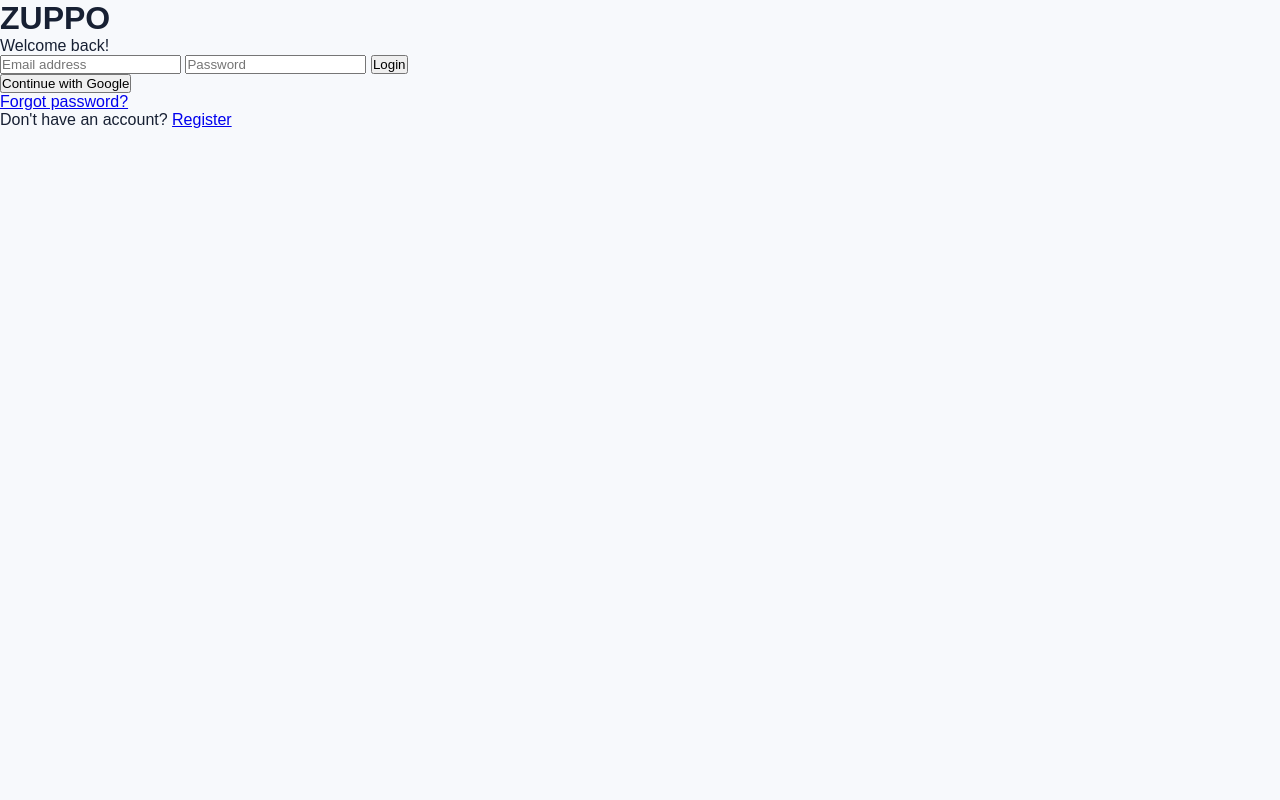
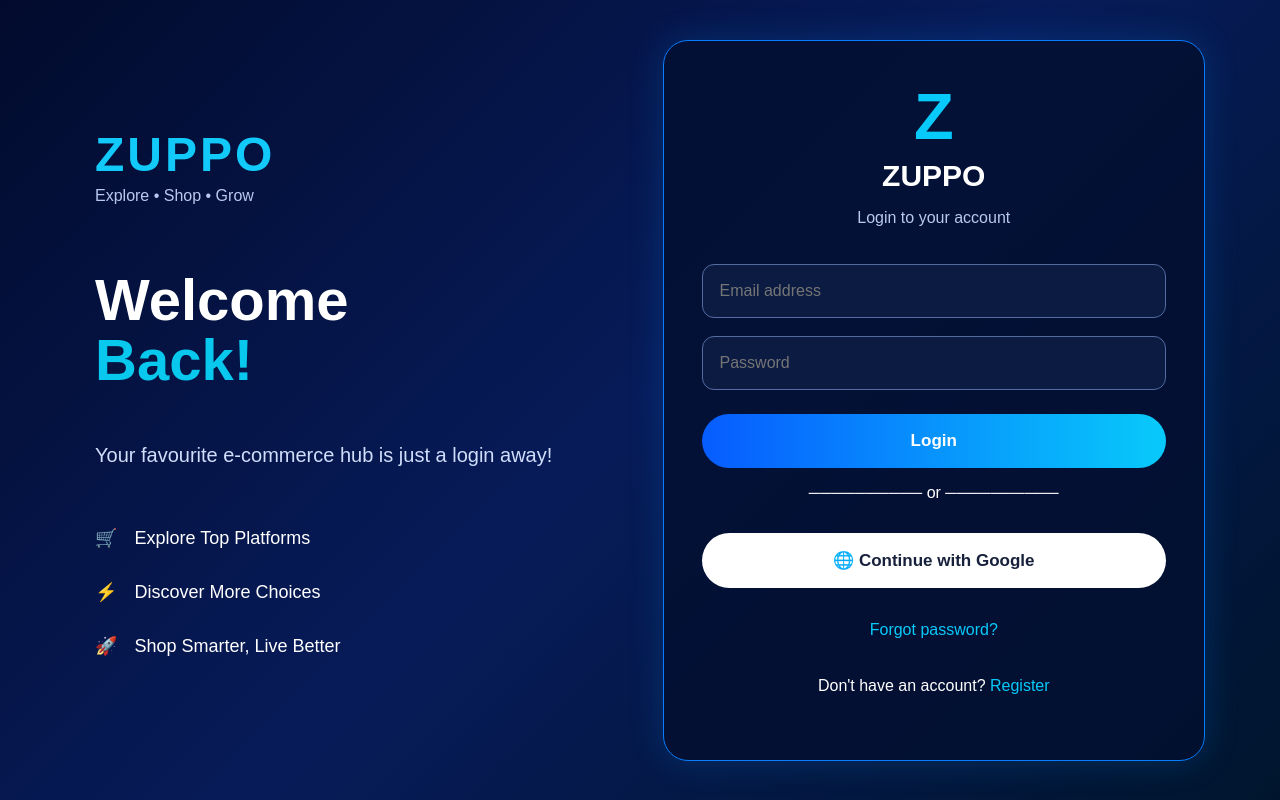
Before and after one commit to pravat7022/zuppo-website-, a plain HTML site: page login.html in a window 1280 px wide. Drawn offline with Linux system fonts and the light colour scheme.

Commit message:
Update login.html

```diff
--- a/login.html
+++ b/login.html
@@ -5,30 +5,154 @@
 <meta charset="UTF-8">
 <meta name="viewport" content="width=device-width, initial-scale=1.0">
 <title>Login | ZUPPO</title>
-  <link rel="stylesheet" href="style.css">
+
+<style>
+*{box-sizing:border-box}
+body{
+  margin:0;
+  min-height:100vh;
+  font-family:Arial,sans-serif;
+  color:white;
+  background:linear-gradient(135deg,#020b2d,#071b59,#00152d);
+}
+.page{
+  max-width:1200px;
+  min-height:100vh;
+  margin:auto;
+  padding:35px;
+  display:grid;
+  grid-template-columns:1fr 1fr;
+  gap:45px;
+  align-items:center;
+}
+.brand{padding:20px}
+.logo{
+  font-size:48px;
+  font-weight:900;
+  letter-spacing:3px;
+  color:#12cafa;
+}
+.tagline{color:#b9c9ee;margin-top:5px}
+h1{font-size:58px;line-height:1.05;margin-top:65px}
+h1 span{color:#08c9ed}
+.description{
+  font-size:20px;
+  line-height:1.6;
+  color:#d1defb;
+}
+.features{margin-top:40px;line-height:3;font-size:18px}
+.feature-icon{color:#12cafa;margin-right:12px}
+.card{
+  padding:38px;
+  border:1px solid #087dff;
+  border-radius:25px;
+  background:rgba(3,15,48,.82);
+  box-shadow:0 0 35px rgba(0,145,255,.2);
+  text-align:center;
+}
+.card-logo{font-size:65px;color:#08cafa;font-weight:900}
+.card h2{font-size:30px;margin:5px 0}
+.subtitle{color:#b9c9ee;margin-bottom:28px}
+input{
+  width:100%;
+  padding:17px;
+  margin:9px 0;
+  border:1px solid #536b9e;
+  border-radius:12px;
+  background:#0b1b42;
+  color:white;
+  font-size:16px;
+  outline:none;
+}
+input:focus{border-color:#08cafa}
+button{
+  width:100%;
+  padding:17px;
+  margin-top:15px;
+  border:0;
+  border-radius:30px;
+  font-size:17px;
+  font-weight:bold;
+  cursor:pointer;
+}
+.login-btn{
+  color:white;
+  background:linear-gradient(90deg,#075cff,#08cafa);
+}
+.google-btn{
+  color:#17213b;
+  background:white;
+}
+a{color:#08cafa;text-decoration:none}
+.links{margin-top:22px;line-height:2.5}
+#loginMessage{color:#ffcf70;overflow-wrap:anywhere}
+@media(max-width:750px){
+  .page{grid-template-columns:1fr;padding:20px;gap:15px}
+  .brand{padding:10px}
+  h1{font-size:38px;margin-top:25px}
+  .description{font-size:16px}
+  .features{display:none}
+  .card{padding:25px 20px}
+  .logo{font-size:36px}
+}
+</style>
 </head>
+
 <body>
-  <main class="login-container">
-    <h1>ZUPPO</h1>
-    <p>Welcome back!</p>
+<div class="page">
+
+<section class="brand">
+  <div class="logo">ZUPPO</div>
+  <div class="tagline">Explore • Shop • Grow</div>
+
+  <h1>Welcome<br><span>Back!</span></h1>
+  <p class="description">
+    Your favourite e-commerce hub is just a login away!
+  </p>
+
+  <div class="features">
+    <div><span class="feature-icon">🛒</span> Explore Top Platforms</div>
+    <div><span class="feature-icon">⚡</span> Discover More Choices</div>
+    <div><span class="feature-icon">🚀</span> Shop Smarter, Live Better</div>
+  </div>
+</section>
+
+<section class="card">
+  <div class="card-logo">Z</div>
+  <h2>ZUPPO</h2>
+  <p class="subtitle">Login to your account</p>
 
   <form id="loginForm">
-      <input id="email" type="email" placeholder="Email address" required>
-      <input id="password" type="password" placeholder="Password" required>
-      <button type="submit">Login</button>
+    <input id="email" type="email"
+      placeholder="Email address" required>
+
+    <input id="password" type="password"
+      placeholder="Password" required>
+
+    <button class="login-btn" type="submit">Login</button>
   </form>
 
-    <button id="googleLogin" type="button">Continue with Google</button>
+  <p>────────── or ──────────</p>
 
-    <p><a href="#" id="forgotPassword">Forgot password?</a></p>
-    <p>Don't have an account? <a href="register.html">Register</a></p>
+  <button class="google-btn" id="googleLogin" type="button">
+    🌐 Continue with Google
+  </button>
+
+  <div class="links">
+    <a href="#" id="forgotPassword">Forgot password?</a>
+    <p>Don't have an account?
+      <a href="register.html">Register</a>
+    </p>
+  </div>
 
   <p id="loginMessage"></p>
-  </main>
-</body>
-</html>
+</section>
+
+</div>
 
 <script src="https://www.gstatic.com/firebasejs/10.14.1/firebase-app-compat.js"></script>
 <script src="https://www.gstatic.com/firebasejs/10.14.1/firebase-auth-compat.js"></script>
 <script src="firebase-config.js"></script>
 <script src="login.js"></script>
+</body>
+  </html>
```
Lines whose indentation alone changed are shown as unchanged.
